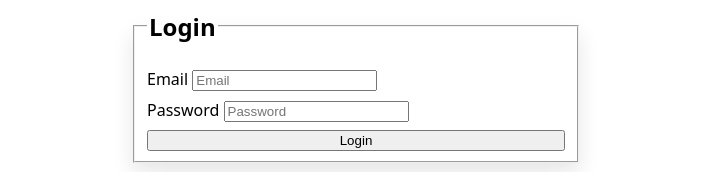
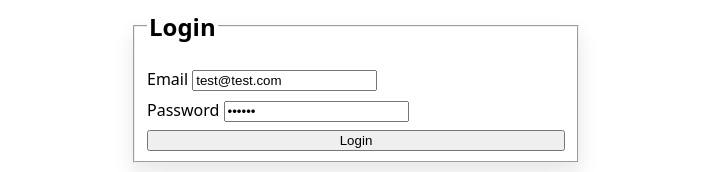
Before and after one commit to augustoedt/svelte-auth-boilerplate, a SvelteKit app: page /login in a window 1280 px wide. Shown: the part 120-292 px from the top of the page, without its empty margins (284-996 px from the left). Built offline with nearby package versions, Linux system fonts and the light colour scheme; no server answers.

Commit message:
update login page

```diff
--- a/src/lib/server/modules/authentication/authentication.module.ts
+++ b/src/lib/server/modules/authentication/authentication.module.ts
@@ -20,9 +20,9 @@ export class Authentication extends CoreModule implements IAuthentication {
 
 	async login(email: string, password: string): Promise<Response | null> {
 		try {
-			return await this.post('/login', { email, password });
+			return await this.post('/users/login', { email, password });
 		} catch (error) {
-			// console.error(error);
+			console.error(error);
 			return null;
 		}
 	}
@@ -35,6 +35,7 @@ export class Authentication extends CoreModule implements IAuthentication {
 		try {
 			return await this.post('/users', input);
 		} catch (error) {
+			console.log(error);
 			return null;
 		}
 	}
--- a/src/routes/(auth)/login/+page.svelte
+++ b/src/routes/(auth)/login/+page.svelte
@@ -2,20 +2,37 @@
 	import type { ActionData } from './$types';
 
 	export let form: ActionData;
+
+	let formData = {
+		email: 'test@test.com',
+		password: '123456'
+	};
 </script>
 
 <article>
 	<fieldset>
 		<legend><h1>Login</h1></legend>
 		<form action="login" method="post">
-			<label for="username"
+			<label for="email"
 				>Email
 
-				<input type="email" name="email" placeholder="Email" />
+				<input
+					id="email"
+					type="email"
+					name="email"
+					placeholder="Email"
+					value={formData.email}
+				/>
 			</label>
 			<label for="password"
 				>Password
-				<input type="password" name="password" placeholder="Password" />
+				<input
+					id="password"
+					type="password"
+					name="password"
+					placeholder="Password"
+					value={formData.password}
+				/>
 			</label>
 			{#if form?.status === 'error'}
 				<span>{form.message}</span>
```
Also changed, not shown: src/routes/(auth)/login/+page.server.ts (+20 -5 lines).
